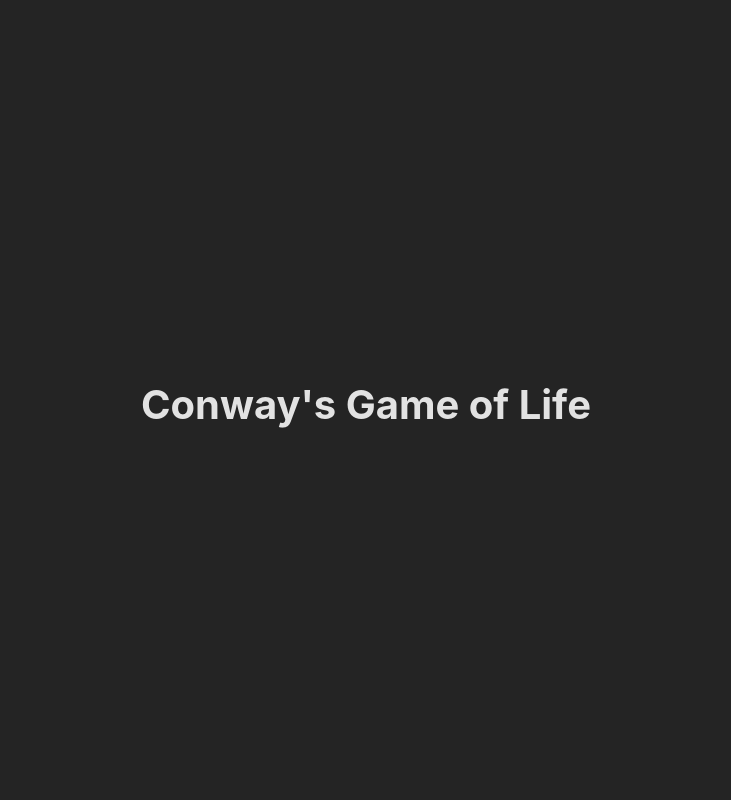
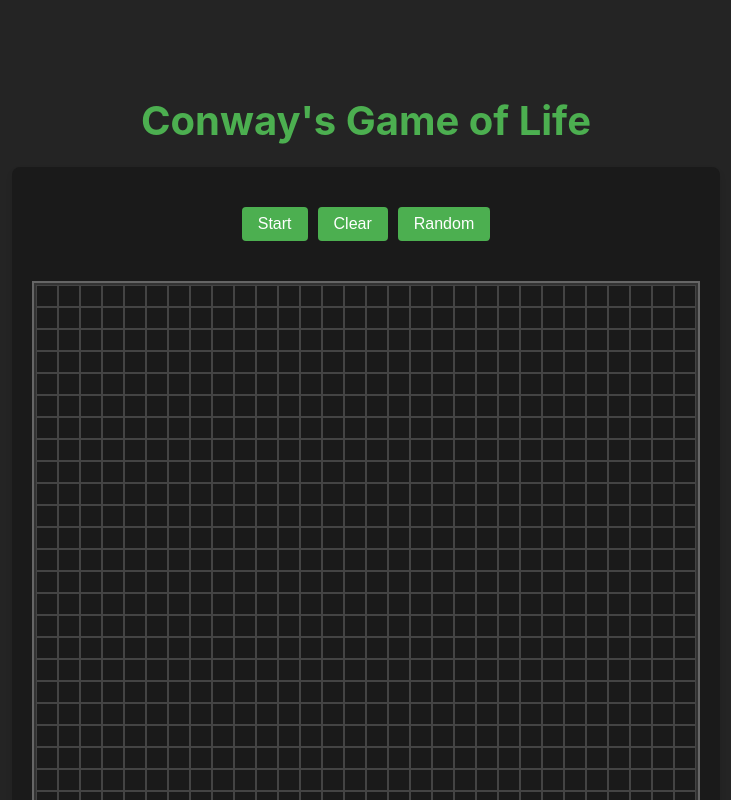
Before and after one commit to andrembpontes/game-of-life, a React (Vite) app: page / in a window 1280 px wide. Shown: the top 800 px of the page, without its empty margins (274-1005 px from the left). Built offline with nearby package versions, Linux system fonts and the light colour scheme.

Commit message:
basic struct

```diff
--- a/src/App.css
+++ b/src/App.css
@@ -3,9 +3,24 @@
   margin: 0 auto;
   padding: 2rem;
   text-align: center;
+  display: flex;
+  flex-direction: column;
+  align-items: center;
 }
 
 h1 {
   font-size: 2.5em;
   margin-bottom: 1rem;
+  color: #4CAF50;
 }
+
+.game-container {
+  display: flex;
+  flex-direction: column;
+  align-items: center;
+  gap: 20px;
+  padding: 20px;
+  background-color: #1a1a1a;
+  border-radius: 8px;
+  box-shadow: 0 4px 6px rgba(0, 0, 0, 0.1);
+}
--- a/src/App.jsx
+++ b/src/App.jsx
@@ -1,11 +1,56 @@
-import { useState } from 'react'
+import { useState, useCallback, useRef } from 'react'
+import GameGrid from './components/GameGrid'
+import GameControls from './components/GameControls'
+import { calculateNextGeneration, generateRandomGrid } from './utils/gameLogic'
 import './App.css'
 
 function App() {
+  const [grid, setGrid] = useState(() => Array(30).fill().map(() => Array(30).fill(false)));
+  const [isRunning, setIsRunning] = useState(false);
+  const runningRef = useRef(isRunning);
+  runningRef.current = isRunning;
+
+  const runSimulation = useCallback(() => {
+    if (!runningRef.current) {
+      return;
+    }
+
+    setGrid(prevGrid => calculateNextGeneration(prevGrid));
+    setTimeout(runSimulation, 100);
+  }, []);
+
+  const handleStart = () => {
+    setIsRunning(true);
+    runningRef.current = true;
+    runSimulation();
+  };
+
+  const handleStop = () => {
+    setIsRunning(false);
+    runningRef.current = false;
+  };
+
+  const handleClear = () => {
+    setGrid(Array(30).fill().map(() => Array(30).fill(false)));
+  };
+
+  const handleRandom = () => {
+    setGrid(generateRandomGrid(30, 30));
+  };
+
   return (
     <div className="app">
       <h1>Conway's Game of Life</h1>
-      {/* Game grid will go here */}
+      <div className="game-container">
+        <GameControls
+          isRunning={isRunning}
+          onStart={handleStart}
+          onStop={handleStop}
+          onClear={handleClear}
+          onRandom={handleRandom}
+        />
+        <GameGrid grid={grid} setGrid={setGrid} />
+      </div>
     </div>
   )
 }
--- /dev/null
+++ b/src/components/GameControls.jsx
@@ -0,0 +1,17 @@
+import '../styles/GameControls.css';
+
+const GameControls = ({ isRunning, onStart, onStop, onClear, onRandom }) => {
+  return (
+    <div className="game-controls">
+      {!isRunning ? (
+        <button onClick={onStart}>Start</button>
+      ) : (
+        <button onClick={onStop}>Stop</button>
+      )}
+      <button onClick={onClear}>Clear</button>
+      <button onClick={onRandom}>Random</button>
+    </div>
+  );
+};
+
+export default GameControls;
--- /dev/null
+++ b/src/components/GameGrid.jsx
@@ -0,0 +1,30 @@
+import { useCallback } from 'react';
+import '../styles/GameGrid.css';
+
+const GameGrid = ({ grid, setGrid, rows = 30, cols = 30 }) => {
+  const toggleCell = useCallback((row, col) => {
+    setGrid(prevGrid => {
+      const newGrid = prevGrid.map(arr => [...arr]);
+      newGrid[row][col] = !newGrid[row][col];
+      return newGrid;
+    });
+  }, [setGrid]);
+
+  return (
+    <div className="game-grid">
+      {grid.map((row, rowIndex) => (
+        <div key={rowIndex} className="grid-row">
+          {row.map((cell, colIndex) => (
+            <div
+              key={`${rowIndex}-${colIndex}`}
+              className={`grid-cell ${cell ? 'alive' : ''}`}
+              onClick={() => toggleCell(rowIndex, colIndex)}
+            />
+          ))}
+        </div>
+      ))}
+    </div>
+  );
+};
+
+export default GameGrid;
--- /dev/null
+++ b/src/styles/GameControls.css
@@ -0,0 +1,25 @@
+.game-controls {
+  margin: 20px 0;
+  display: flex;
+  gap: 10px;
+  justify-content: center;
+}
+
+.game-controls button {
+  padding: 8px 16px;
+  font-size: 1rem;
+  cursor: pointer;
+  background-color: #4CAF50;
+  color: white;
+  border: none;
+  border-radius: 4px;
+  transition: background-color 0.2s ease;
+}
+
+.game-controls button:hover {
+  background-color: #45a049;
+}
+
+.game-controls button:active {
+  background-color: #3d8b40;
+}
--- /dev/null
+++ b/src/styles/GameGrid.css
@@ -0,0 +1,31 @@
+.game-grid {
+  display: inline-block;
+  border: 2px solid #666;
+  background-color: #333;
+  padding: 2px;
+}
+
+.grid-row {
+  display: flex;
+}
+
+.grid-cell {
+  width: 20px;
+  height: 20px;
+  border: 1px solid #444;
+  background-color: #1a1a1a;
+  cursor: pointer;
+  transition: background-color 0.2s ease;
+}
+
+.grid-cell:hover {
+  background-color: #2a2a2a;
+}
+
+.grid-cell.alive {
+  background-color: #4CAF50;
+}
+
+.grid-cell.alive:hover {
+  background-color: #45a049;
+}
--- /dev/null
+++ b/src/utils/gameLogic.js
@@ -0,0 +1,50 @@
+export const calculateNextGeneration = (grid) => {
+  const rows = grid.length;
+  const cols = grid[0].length;
+  const nextGen = grid.map(arr => [...arr]);
+
+  for (let i = 0; i < rows; i++) {
+    for (let j = 0; j < cols; j++) {
+      const neighbors = countNeighbors(grid, i, j);
+
+      if (grid[i][j]) { // Live cell
+        if (neighbors < 2 || neighbors > 3) {
+          nextGen[i][j] = false; // Dies
+        }
+      } else { // Dead cell
+        if (neighbors === 3) {
+          nextGen[i][j] = true; // Becomes alive
+        }
+      }
+    }
+  }
+
+  return nextGen;
+};
+
+const countNeighbors = (grid, row, col) => {
+  const rows = grid.length;
+  const cols = grid[0].length;
+  let count = 0;
+
+  for (let i = -1; i <= 1; i++) {
+    for (let j = -1; j <= 1; j++) {
+      if (i === 0 && j === 0) continue;
+
+      const newRow = (row + i + rows) % rows;
+      const newCol = (col + j + cols) % cols;
+
+      if (grid[newRow][newCol]) {
+        count++;
+      }
+    }
+  }
+
+  return count;
+};
+
+export const generateRandomGrid = (rows, cols) => {
+  return Array(rows).fill().map(() =>
+    Array(cols).fill().map(() => Math.random() > 0.7)
+  );
+};
```
